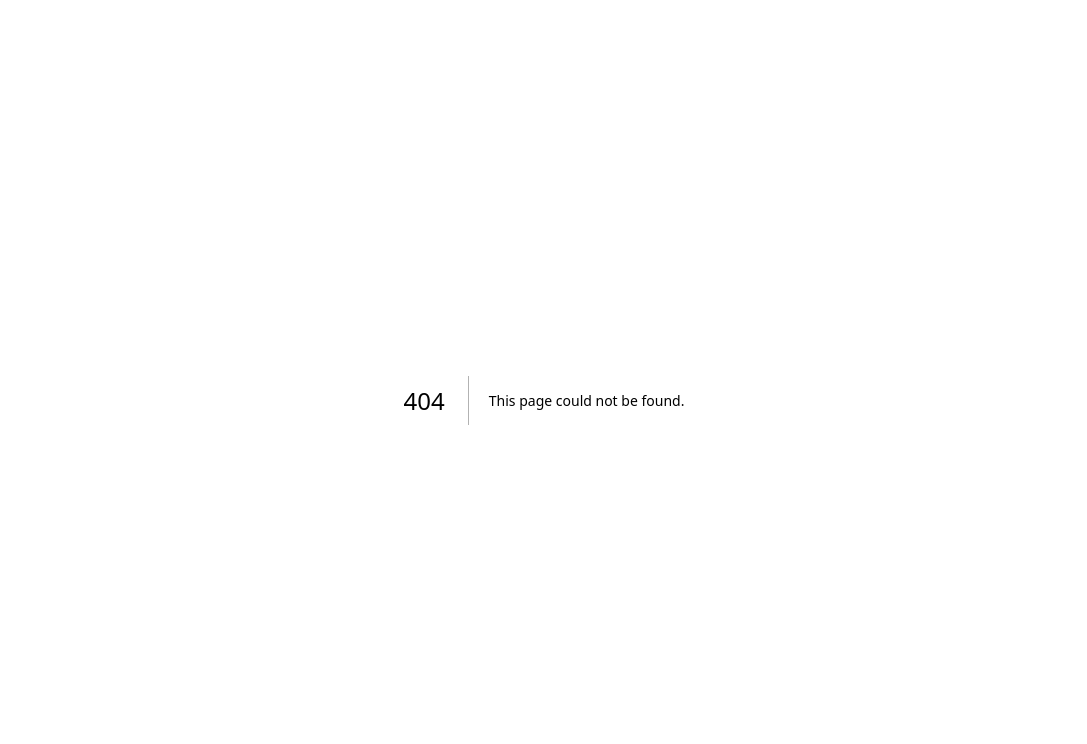
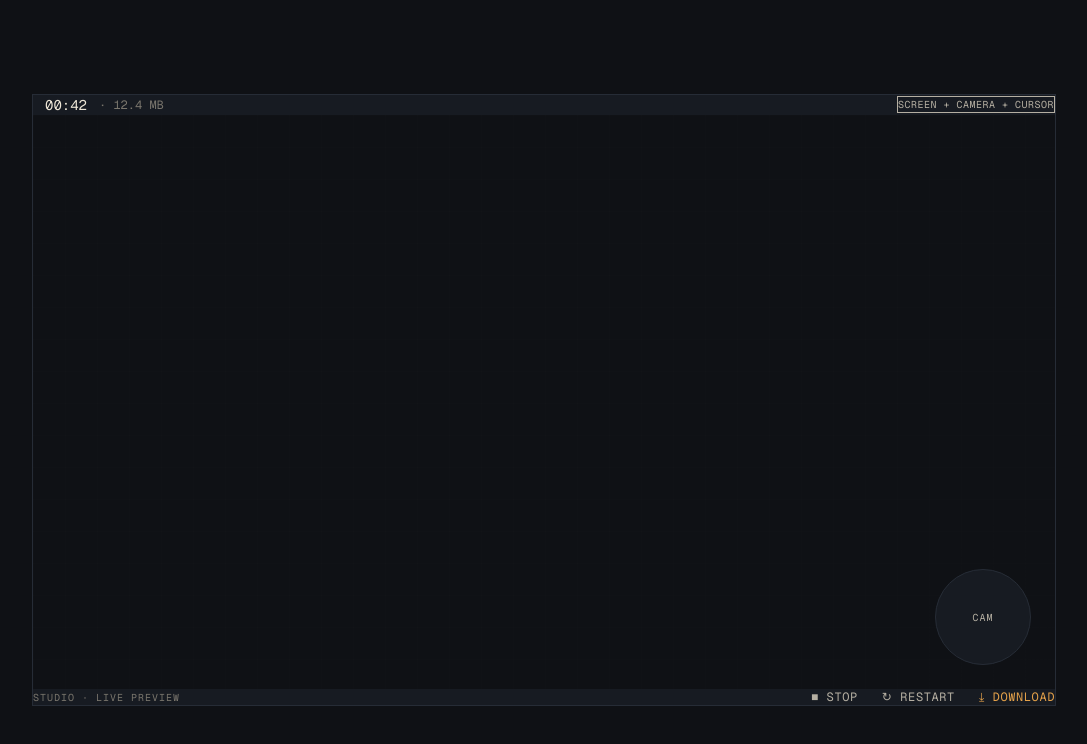
Before and after one commit to carlomigueldy/record-me, a Next.js app in the folder apps/web/: page /dev/previews/studio in a window 1280 px wide. Before the commit this address had no page. Shown: the top 744 px of the page, without its empty margins (96-1183 px from the left). Built offline with nearby package versions, Linux system fonts and the light colour scheme.

Commit message:
feat(web): add studio preview at /dev/previews/studio

```diff
--- /dev/null
+++ b/apps/web/src/app/dev/previews/studio/page.tsx
@@ -0,0 +1,50 @@
+import { MetaChip, RecDot, StudioShell } from '@record-me/ui';
+
+export default function StudioPreview() {
+  return (
+    <main className="flex min-h-dvh items-center justify-center bg-bg p-16">
+      <StudioShell
+        className="w-full max-w-5xl"
+        header={
+          <>
+            <div className="flex items-center gap-3">
+              <RecDot />
+              <span className="font-mono text-sm text-ivory">00:42</span>
+              <span className="font-mono text-xs text-ivory-mut">· 12.4 MB</span>
+            </div>
+            <MetaChip>screen + camera + cursor</MetaChip>
+          </>
+        }
+        footer={
+          <>
+            <span className="font-mono text-[10px] uppercase tracking-widest text-ivory-mut">
+              studio · live preview
+            </span>
+            <div className="flex items-center gap-6 font-mono text-xs uppercase tracking-wider">
+              <span className="text-ivory-dim">■ stop</span>
+              <span className="text-ivory-dim">↻ restart</span>
+              <span className="text-amber">⤓ download</span>
+            </div>
+          </>
+        }
+      >
+        {/* Stylised "captured screen" — abstracted grid + vignette, no fake UI. Editorial restraint. */}
+        <div className="relative aspect-video w-full overflow-hidden">
+          <div
+            className="absolute inset-0 opacity-20"
+            style={{
+              backgroundImage:
+                'linear-gradient(rgba(237,230,214,0.04) 1px, transparent 1px), linear-gradient(90deg, rgba(237,230,214,0.04) 1px, transparent 1px)',
+              backgroundSize: '32px 32px',
+            }}
+          />
+          <div className="absolute inset-0 bg-gradient-to-br from-transparent via-transparent to-bg/40" />
+          {/* Camera PiP — circular, bottom-right, label-only */}
+          <div className="absolute bottom-6 right-6 flex h-24 w-24 items-center justify-center rounded-full border border-line bg-surface text-ivory-dim">
+            <span className="font-mono text-[10px] uppercase tracking-widest">cam</span>
+          </div>
+        </div>
+      </StudioShell>
+    </main>
+  );
+}
```
